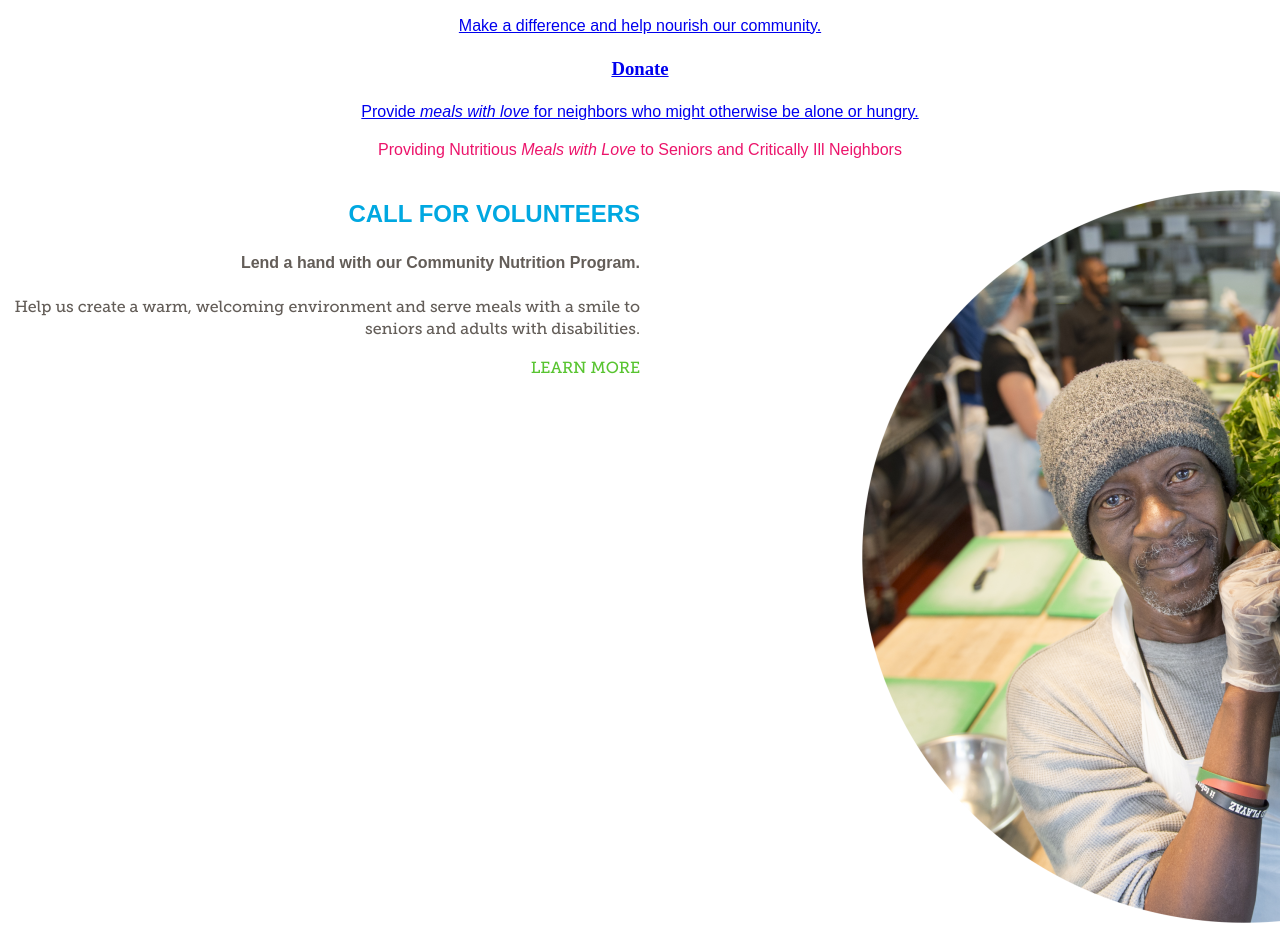
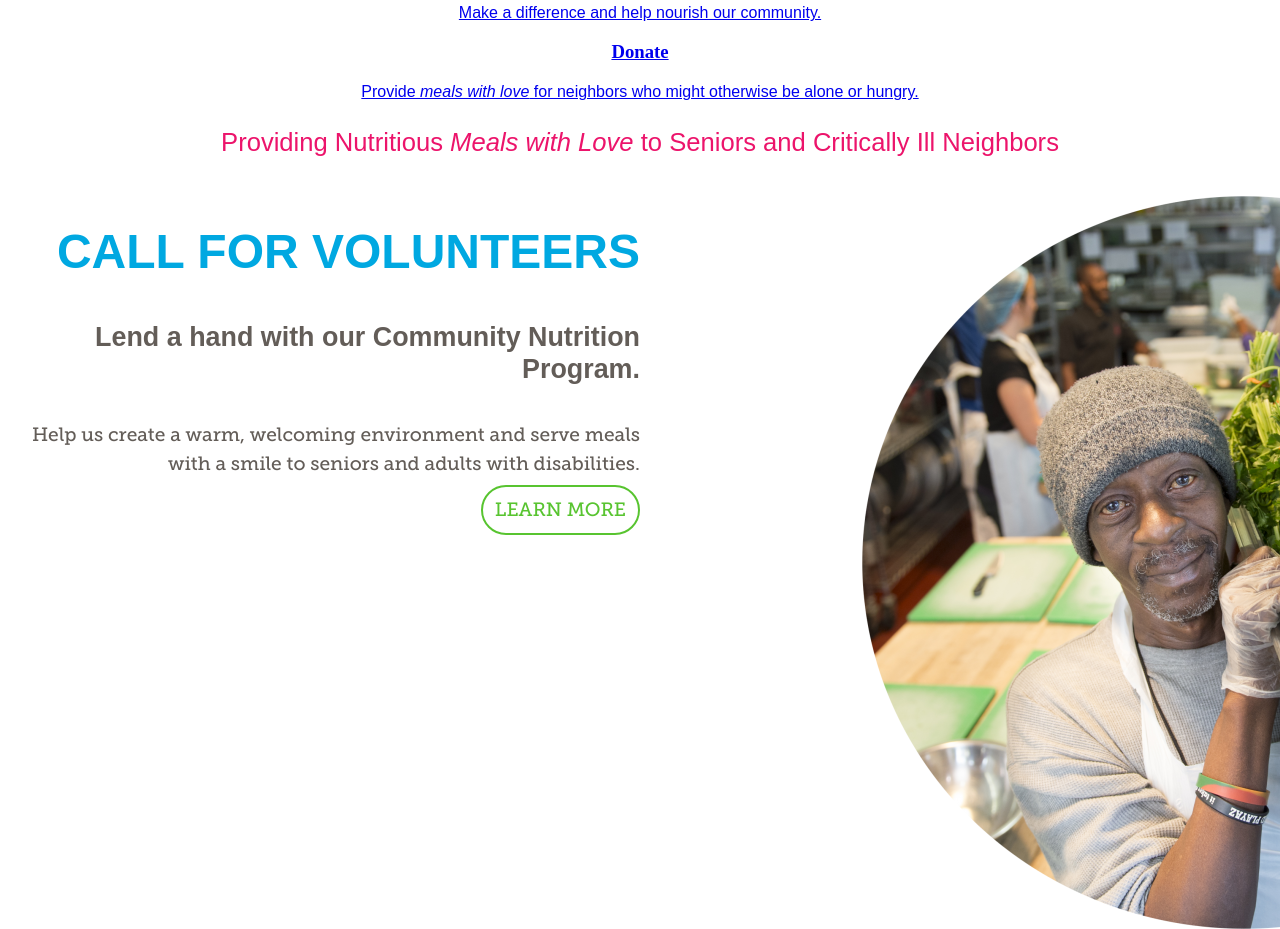
Before and after one commit to foelsj/casestudy-openhand, a plain HTML site: page index.html in a window 1280 px wide. Shown: the part 700-1629 px from the top of the page. Drawn offline with nearby package versions, Linux system fonts and the light colour scheme; a web font is replaced by a local one.

Commit message:
A few more CSS changes

```diff
--- a/css/main.css
+++ b/css/main.css
@@ -117,6 +117,7 @@ html {
 html {
   font-family: "Ultramagnetic_Regular", Arial, Helvetica, sans-serif;
   text-align: center;
+  line-height: 1.2;
 }
 
 h2 {
@@ -208,19 +209,27 @@ header {
 
 .intro p.large {
   color: #ec146b;
+  font-size: 1.6em;
 }
 
 .call-for-volunteers {
   text-align: right;
   color: #635d58;
+  font-size: 1.2em;
 }
 
 .call-for-volunteers h2 {
   color: #00a8e1;
+  font-size: 2.5em;
+}
+
+.call-for-volunteers h4 {
+  font-size: 1.4em;
 }
 
 .call-for-volunteers p {
   font-family: "Museo_Slab_500";
+  line-height: 1.5;
 }
 
 .call-for-volunteers a {
@@ -228,6 +237,9 @@ header {
   text-decoration: none;
   text-transform: uppercase;
   font-family: "Museo_Slab_500";
+  padding: 12px;
+  border-radius: 50px;
+  border: 2px solid #58c430;
 }
 
 .volunteer-info {
@@ -246,6 +258,7 @@ header {
   text-align: center;
   background-color: #635d58;
   color: #fff;
+  font-size: 1.1em;
 }
 
 .social {
```
